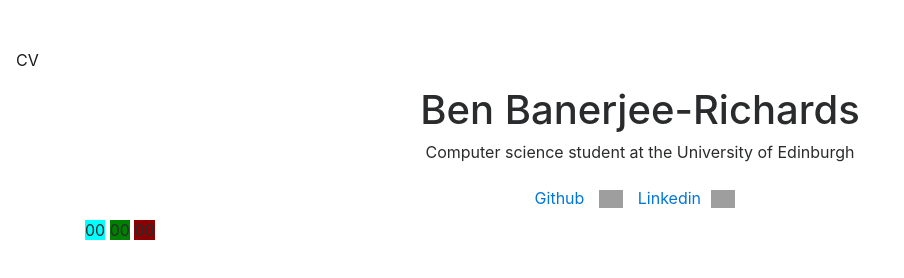
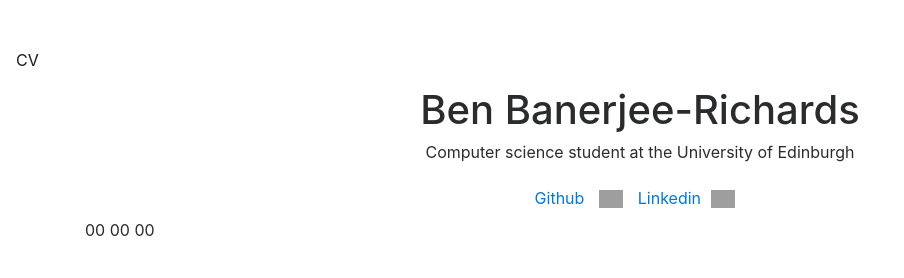
Before and after one commit to BenBanerjeeRichards/benbr.com, a plain HTML site: page index.html in a window 1280 px wide. Shown: the whole page, without its empty margins (0-904 px from the left). Drawn offline with nearby package versions, Linux system fonts and the light colour scheme; grey boxes are pictures that could not be loaded.

Commit message:
Remove experiment

```diff
--- a/style.css
+++ b/style.css
@@ -15,22 +15,3 @@
 	font-size: 70px;
 
 }
-
-#banner {
-    width: 500px;
-}
-
-#banner-left {
-    width: 33.33%;
-    background-color: aqua;
-}
-
-#banner-right {
-    width: 33.33%;
-    background-color:darkred;
-}
-
-#banner-middle {
-    width: 33.33%;
-    background-color: green;
-}
```
